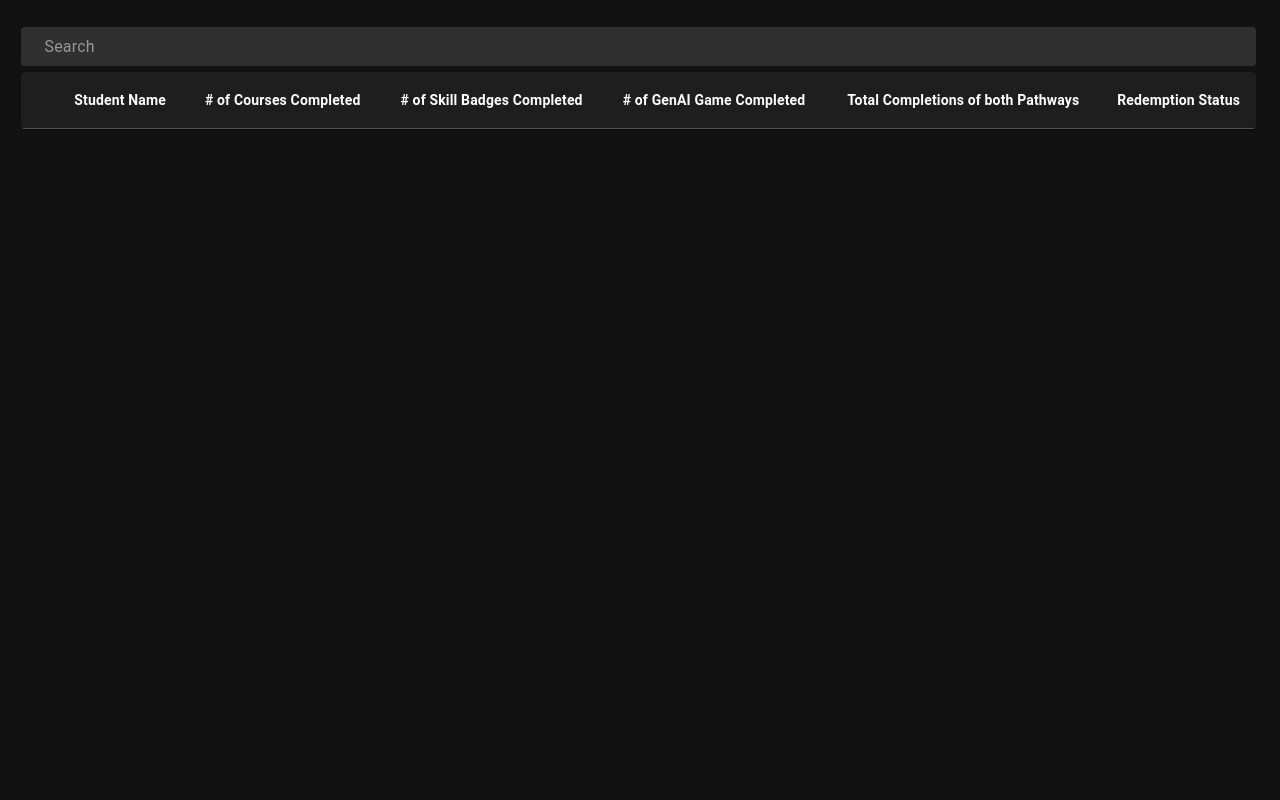
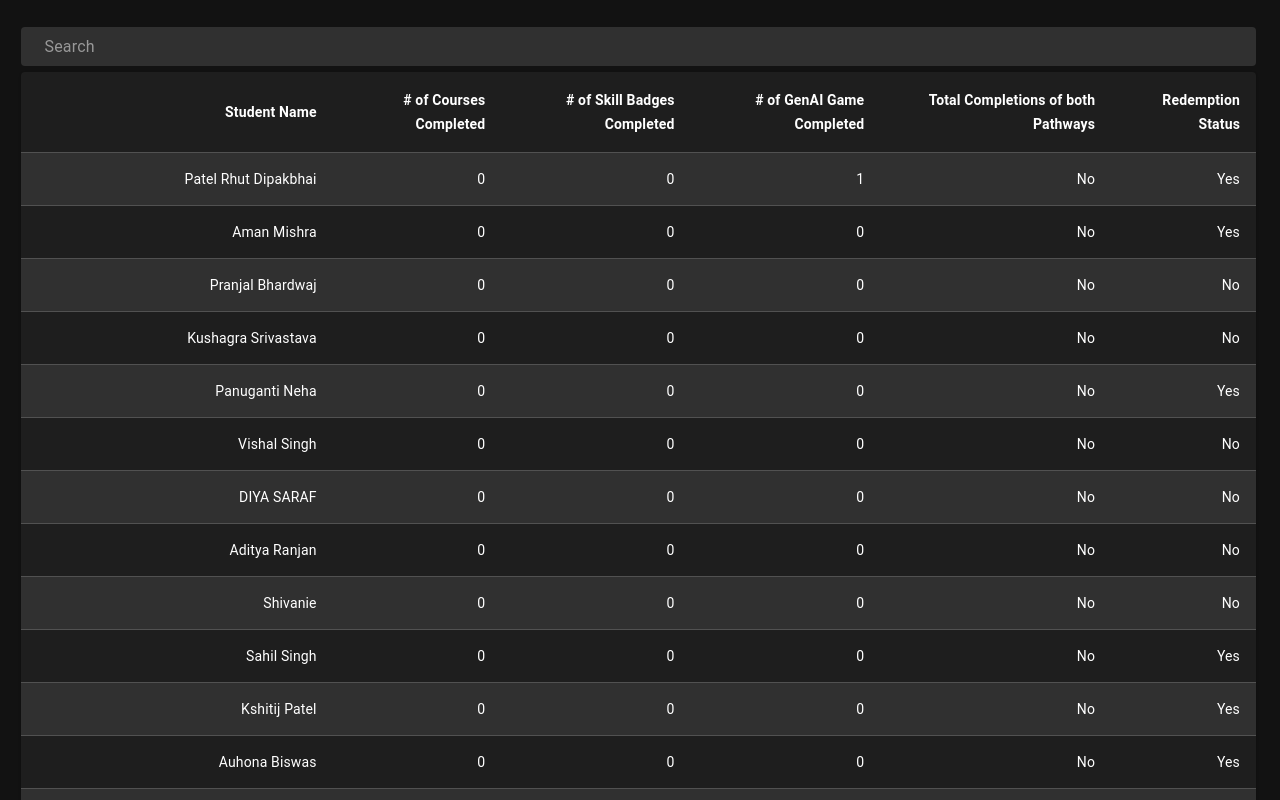
Before and after one commit to gdsciitk/Cloud-Study-Jam-Dashboard, a React (Create React App) app: page / in a window 1280 px wide. Shown: the part 820-1620 px from the top of the page. Before the commit the page ends 983 px from the top, so only its background shows below. Built offline with nearby package versions, Linux system fonts and the light colour scheme.

Commit message:
changed the leaderboard code

```diff
--- a/src/components/Leaderboard/Leaderboard.js
+++ b/src/components/Leaderboard/Leaderboard.js
@@ -1,6 +1,151 @@
+// import * as React from 'react';
+// import Papa from 'papaparse';
+// import { useState, useRef,useEffect } from 'react';
+// import { styled } from '@mui/material/styles';
+// import Table from '@mui/material/Table';
+// import TableBody from '@mui/material/TableBody';
+// import TableCell, { tableCellClasses } from '@mui/material/TableCell';
+// import TableContainer from '@mui/material/TableContainer';
+// import TableHead from '@mui/material/TableHead';
+// import TableRow from '@mui/material/TableRow';
+// import Paper from '@mui/material/Paper';
+// import SearchBar from '../Searchbar';
+// import datacsv from '../data/data.csv'
+
+// const StyledTableCell = styled(TableCell)(({ theme }) => ({
+//   [`&.${tableCellClasses.head}`]: {
+//     backgroundColor: theme.palette.common.inherit,
+//     color: theme.palette.common.inherit,
+//     fontWeight: "bold",
+//   },
+//   [`&.${tableCellClasses.body}`]: {
+//     fontSize: 14,
+//   },
+// }));
+
+// const StyledTableRow = styled(TableRow)(({ theme }) => ({
+//   '&:nth-of-type(odd)': {
+//     backgroundColor: theme.palette.action.hover,
+//   },
+//   '&:last-child td, &:last-child th': {
+//     border: 0,
+//   },
+// }));
+
+// let prevsearch = ""
+// let firstRender = 1
+
+// export default function CustomizedTables() {
+
+//   const [data, setData] = useState([]);
+//   const [colArr, setColumn] = useState([]);
+//   const [values, setValues] = useState([]);
+
+//   if(firstRender){
+
+//     fetch(datacsv)
+//     .then( res => res.text() )
+//     .then( csv => {
+//       const colArr = [];
+//       const valArr = [];
+
+//       Papa.parse(csv,{
+//         header: true,
+//         skipEmptyLines: true,
+//         complete: function(result){
+//           console.log("HERE")
+//           console.log(csv)
+
+//           result.data.map((d)=>{
+//             colArr.push(Object.keys(d));
+//             valArr.push(Object.values(d));
+//           });
+//           setData(result.data);
+//           setColumn(colArr[0]);
+//           setValues(valArr);
+//         }
+//       })
+//     })
+//     firstRender -=1
+//   }
+
+//   console.log(values);
+
+//   const sortedLeaderboard = [...values].sort((a, b) => a[11] - b[11]);
+
+//   console.log('Leaderboard \n', sortedLeaderboard)
+
+//   const [searched, setSearched] = useState("");
+//   const [rows, setRows] = useState(sortedLeaderboard);
+
+//   // const [rows, setRows] = useState([]);
+//   // useEffect(() => {
+//   //   setRows(sortedLeaderboard);
+//   // }, [sortedLeaderboard]);
+
+//   console.log(rows)
+
+//   if(prevsearch!=searched){
+//         const filteredRows = sortedLeaderboard.filter((row) => {
+//         return row[0].toLowerCase().includes(searched.toLowerCase());
+//     });
+//     prevsearch = searched;
+//     setRows(filteredRows);
+//   }
+
+
+//   const cancelSearch = () => {
+//     setSearched("");
+//     setRows(sortedLeaderboard);
+//   };
+
+//   const handleSearchInputChange = (value) => {
+//     setSearched(value);
+//   };
+
+//   // Student Name, Student Email, Institution, Enrolment Date & Time, Enrolment Status, Google Cloud Skills Boost Profile URL, # of Courses Completed, # of Skill Badges Completed, # of GenAI Game Completed, Total Completions of both Pathways, Redemption Status, Rank
+//   //     0               1             1                  3                 4                              5                                6                       7                             8                            9                          10           11
+//   // colArr
+
+//   return (
+//     <>
+//       <SearchBar value={searched} handleChange={handleSearchInputChange} cancelSearch={cancelSearch} />
+//       <TableContainer component={Paper} style={{ marginBottom: "10px" }}>
+//         <Table sx={{ minWidth: 700 }} aria-label="customized table">
+//           <TableHead>
+//             <TableRow>
+//               <StyledTableCell>{colArr[11]}</StyledTableCell>
+//               <StyledTableCell align="right">{colArr[0]}</StyledTableCell>
+//               <StyledTableCell align="right">{colArr[6]}</StyledTableCell>
+//               <StyledTableCell align="right">{colArr[7]}</StyledTableCell>
+//               <StyledTableCell align="right">{colArr[8]}</StyledTableCell>
+//               <StyledTableCell align="right">{colArr[9]}</StyledTableCell>
+//               <StyledTableCell align="right">{colArr[10]}</StyledTableCell>
+//             </TableRow>
+//           </TableHead>
+//           <TableBody>
+//             {rows.map((row) => (
+//               <StyledTableRow key={row[11]}>
+//                 <StyledTableCell component="th" scope="row">
+//                   {row[11]}
+//                 </StyledTableCell>
+//                 <StyledTableCell align="right">{row[0]}</StyledTableCell>
+//                 <StyledTableCell align="right">{row[6]}</StyledTableCell>
+//                 <StyledTableCell align="right">{row[7]}</StyledTableCell>
+//                 <StyledTableCell align="right">{row[8]}</StyledTableCell>
+//                 <StyledTableCell align="right">{row[9]}</StyledTableCell>
+//                 <StyledTableCell align="right">{row[10]}</StyledTableCell>
+//               </StyledTableRow>
+//             ))}
+//           </TableBody>
+//         </Table>
+//       </TableContainer>
+//     </>
+//   );
+// }
 import * as React from 'react';
 import Papa from 'papaparse';
-import { useState, useRef,useEffect } from 'react';
+import { useState, useEffect } from 'react';
 import { styled } from '@mui/material/styles';
 import Table from '@mui/material/Table';
 import TableBody from '@mui/material/TableBody';
@@ -10,7 +155,7 @@ import TableHead from '@mui/material/TableHead';
 import TableRow from '@mui/material/TableRow';
 import Paper from '@mui/material/Paper';
 import SearchBar from '../Searchbar';
-import datacsv from '../data/data.csv'
+import datacsv from '../data/data.csv';
 
 const StyledTableCell = styled(TableCell)(({ theme }) => ({
   [`&.${tableCellClasses.head}`]: {
@@ -31,81 +176,52 @@ const StyledTableRow = styled(TableRow)(({ theme }) => ({
     border: 0,
   },
 }));
-
-let prevsearch = ""
-let firstRender = 1
-
 export default function CustomizedTables() {
-
   const [data, setData] = useState([]);
   const [colArr, setColumn] = useState([]);
   const [values, setValues] = useState([]);
+  const [searched, setSearched] = useState("");
+  const [rows, setRows] = useState([]);
 
-  if(firstRender){
-
+  useEffect(() => {
     fetch(datacsv)
-    .then( res => res.text() )
-    .then( csv => {
+      .then((res) => res.text())
+      .then((csv) => {
         const colArr = [];
         const valArr = [];
 
-      Papa.parse(csv,{
+        Papa.parse(csv, {
           header: true,
           skipEmptyLines: true,
-        complete: function(result){
-          console.log("HERE")
-          console.log(csv)
+          complete: function (result) {
+            console.log("HERE");
+            console.log(csv);
 
-          result.data.map((d)=>{
+            result.data.map((d) => {
               colArr.push(Object.keys(d));
               valArr.push(Object.values(d));
             });
             setData(result.data);
             setColumn(colArr[0]);
             setValues(valArr);
-        }
-      })
-    })
-    firstRender -=1
-  }
+            setRows(valArr);
+          },
+        });
+      });
+  }, []); // The empty dependency array ensures this effect runs only once on component mount.
 
-  console.log(values);
-
-  const sortedLeaderboard = [...values].sort((a, b) => a[11] - b[11]);
-
-  console.log('Leaderboard \n', sortedLeaderboard)
-
-  const [searched, setSearched] = useState("");
-  const [rows, setRows] = useState(sortedLeaderboard);
-
-  // const [rows, setRows] = useState([]);
-  // useEffect(() => {
-  //   setRows(sortedLeaderboard);
-  // }, [sortedLeaderboard]);
-
-  console.log(rows)
-
-  if(prevsearch!=searched){
-        const filteredRows = sortedLeaderboard.filter((row) => {
-        return row[0].toLowerCase().includes(searched.toLowerCase());
+  const handleSearchInputChange = (value) => {
+    setSearched(value);
+    const filteredRows = values.filter((row) => {
+      return row[0].toLowerCase().includes(value.toLowerCase());
     });
-    prevsearch = searched;
     setRows(filteredRows);
-  }
-
+  };
 
   const cancelSearch = () => {
     setSearched("");
-    setRows(sortedLeaderboard);
+    setRows(values);
   };
-
-  const handleSearchInputChange = (value) => {
-    setSearched(value);
-  };
-
-  // Student Name, Student Email, Institution, Enrolment Date & Time, Enrolment Status, Google Cloud Skills Boost Profile URL, # of Courses Completed, # of Skill Badges Completed, # of GenAI Game Completed, Total Completions of both Pathways, Redemption Status, Rank
-  //     0               1             1                  3                 4                              5                                6                       7                             8                            9                          10           11
-  // colArr
 
   return (
     <>
@@ -124,8 +240,8 @@ export default function CustomizedTables() {
             </TableRow>
           </TableHead>
           <TableBody>
-            {rows.map((row) => (
-              <StyledTableRow key={row[11]}>
+            {rows.map((row, index) => (
+              <StyledTableRow key={index}>
                 <StyledTableCell component="th" scope="row">
                   {row[11]}
                 </StyledTableCell>
```
Lines whose indentation alone changed are shown as unchanged.
